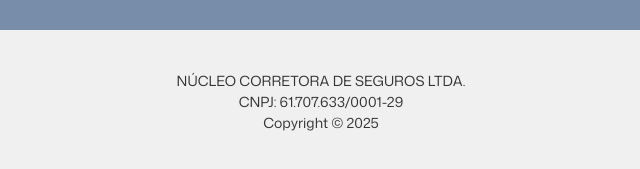
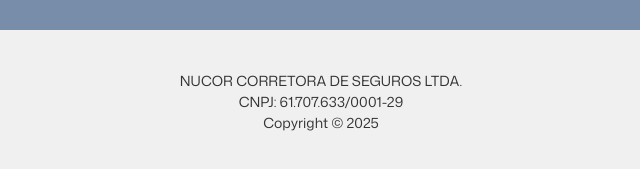
Before and after one commit to nathslopess/N-cleo, a plain HTML site: page index.html in a window 1280 px wide. Shown: the part 3771-3940 px from the top of the page, 319-959 px from the left. Drawn offline with nearby package versions, Linux system fonts and the light colour scheme.

Commit message:
Add files via upload

```diff
--- a/index.html
+++ b/index.html
@@ -191,7 +191,7 @@
         </div>
 
         <div class="copyright">
-            <p>NÚCLEO CORRETORA DE SEGUROS LTDA.</p>
+            <p>NUCOR CORRETORA DE SEGUROS LTDA.</p>
             <p>CNPJ: 61.707.633/0001-29</p>
             <p>Copyright &copy; 2025</p>
         </div>
```
